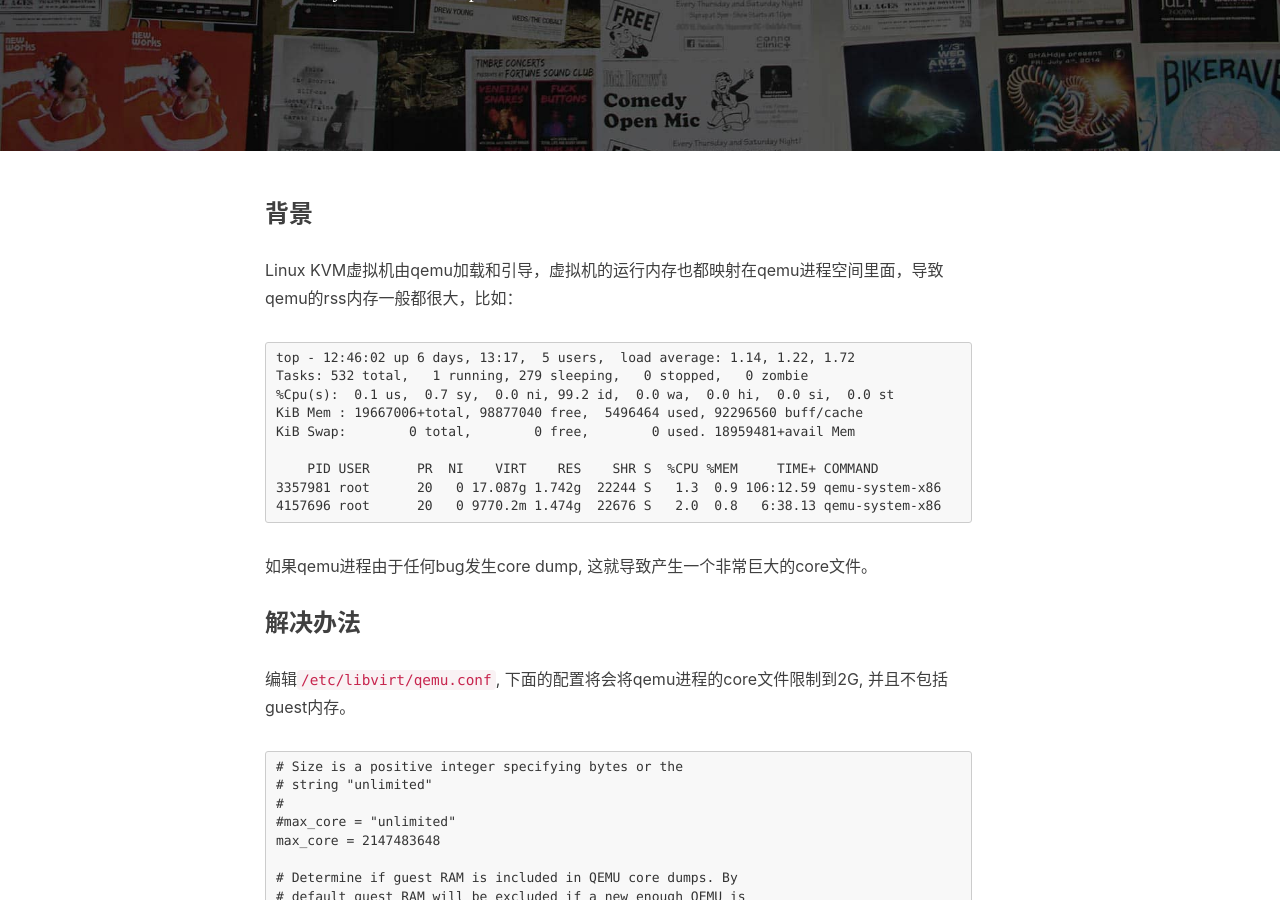
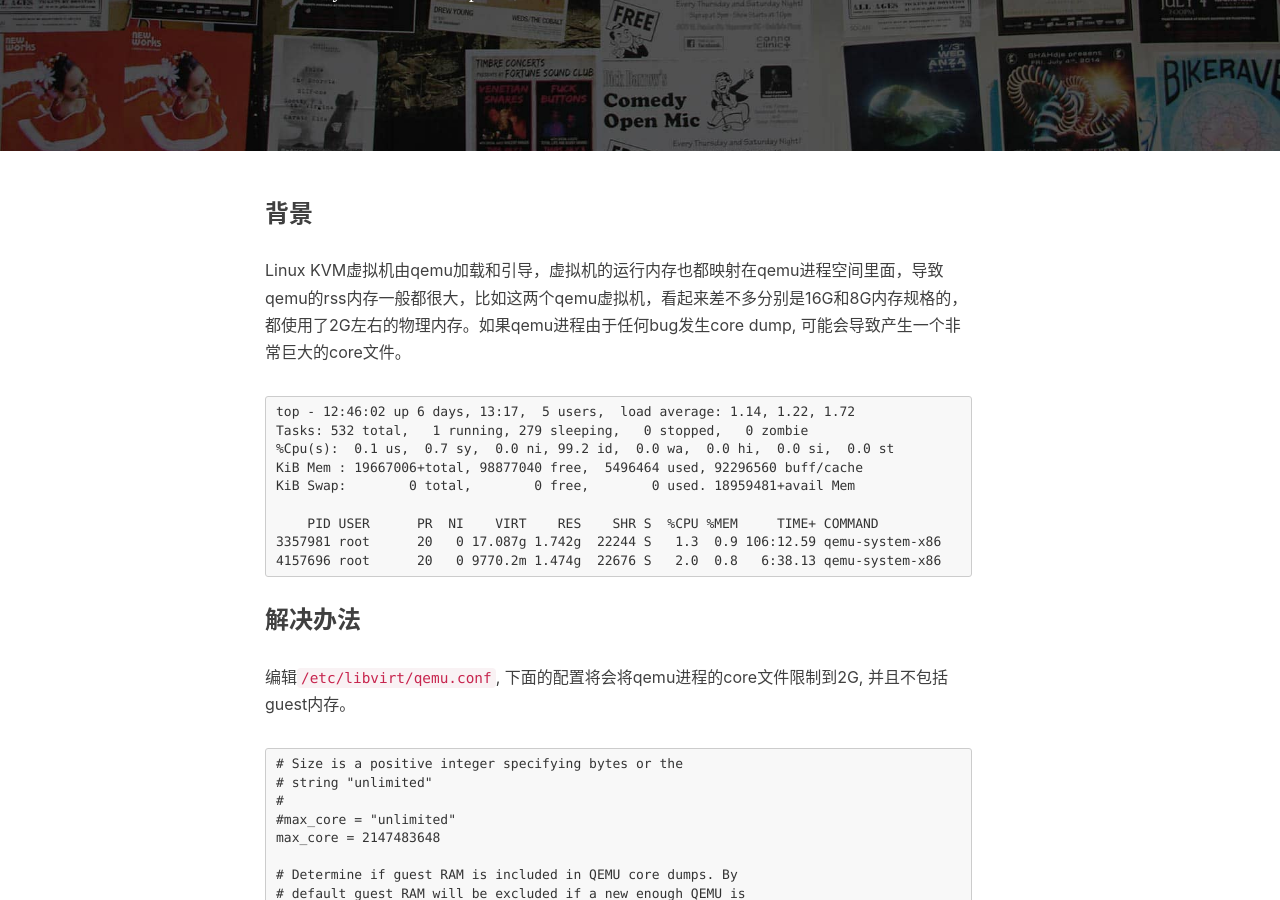
Before and after one commit to luohao-brian/luohao-brian.github.io, a Jekyll site: the page built from _posts/2019-04-01-Linux KVM虚拟机限制core dump大小.md, in a window 1280 px wide and 900 px high, scrolled down 366 px. Built offline with Jekyll 4.4.1, drawn with Linux system fonts in a browser that asks for light colours; comment, search, counter and statistics services are not loaded.

Commit message:
修改Linux KVM虚拟机限制core dump大小文章细节

````diff
--- a/_posts/2019-04-01-Linux KVM虚拟机限制core dump大小.md
+++ b/_posts/2019-04-01-Linux KVM虚拟机限制core dump大小.md
@@ -6,7 +6,7 @@ tags: [虚拟化]
 
 ### 背景
 
-Linux KVM虚拟机由qemu加载和引导，虚拟机的运行内存也都映射在qemu进程空间里面，导致qemu的rss内存一般都很大，比如：
+Linux KVM虚拟机由qemu加载和引导，虚拟机的运行内存也都映射在qemu进程空间里面，导致qemu的rss内存一般都很大，比如这两个qemu虚拟机，看起来差不多分别是16G和8G内存规格的，都使用了2G左右的物理内存。如果qemu进程由于任何bug发生core dump, 可能会导致产生一个非常巨大的core文件。
 
 ```
 top - 12:46:02 up 6 days, 13:17,  5 users,  load average: 1.14, 1.22, 1.72
@@ -20,7 +20,6 @@ KiB Swap:        0 total,        0 free,        0 used. 18959481+avail Mem
 4157696 root      20   0 9770.2m 1.474g  22676 S   2.0  0.8   6:38.13 qemu-system-x86
 ```
 
-如果qemu进程由于任何bug发生core dump, 这就导致产生一个非常巨大的core文件。
 
 ### 解决办法
 
````
